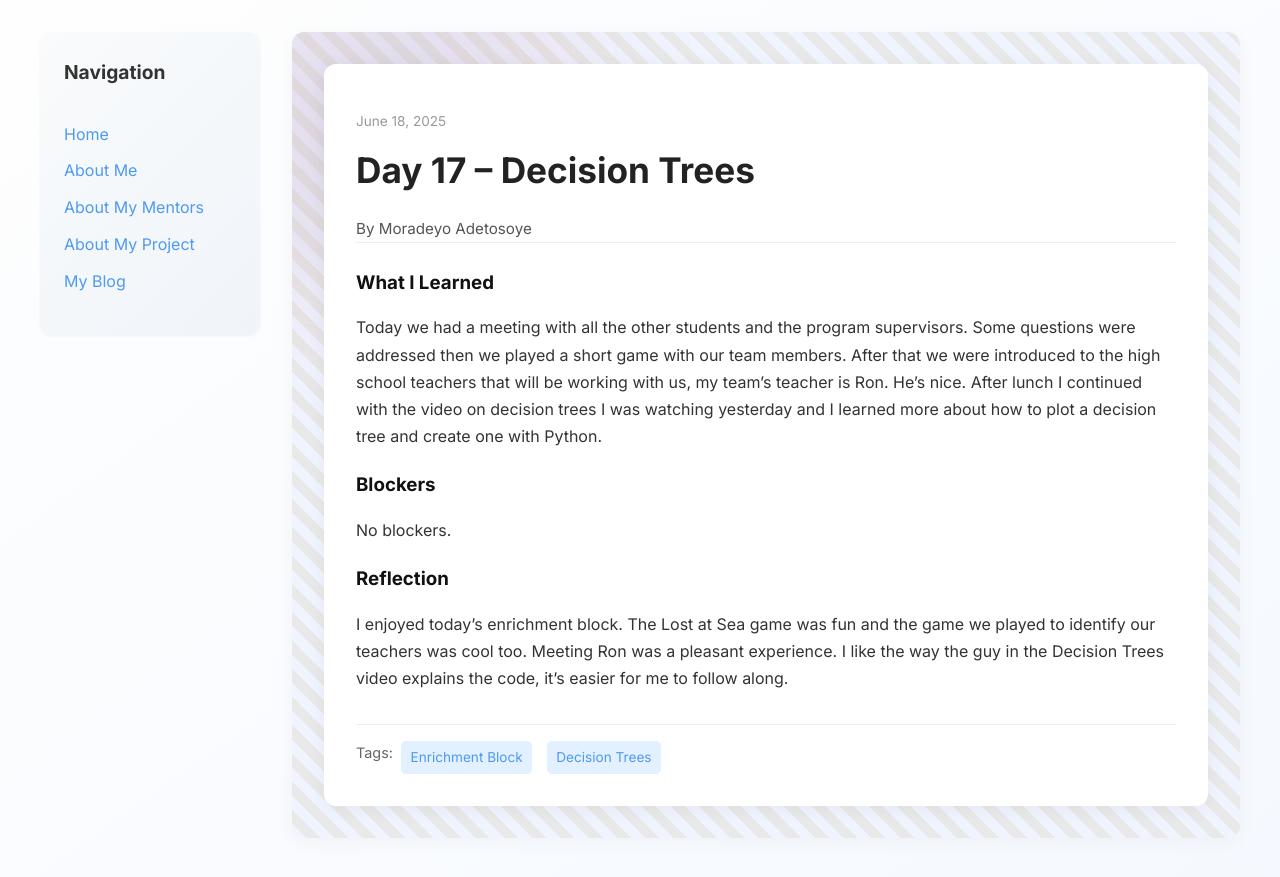
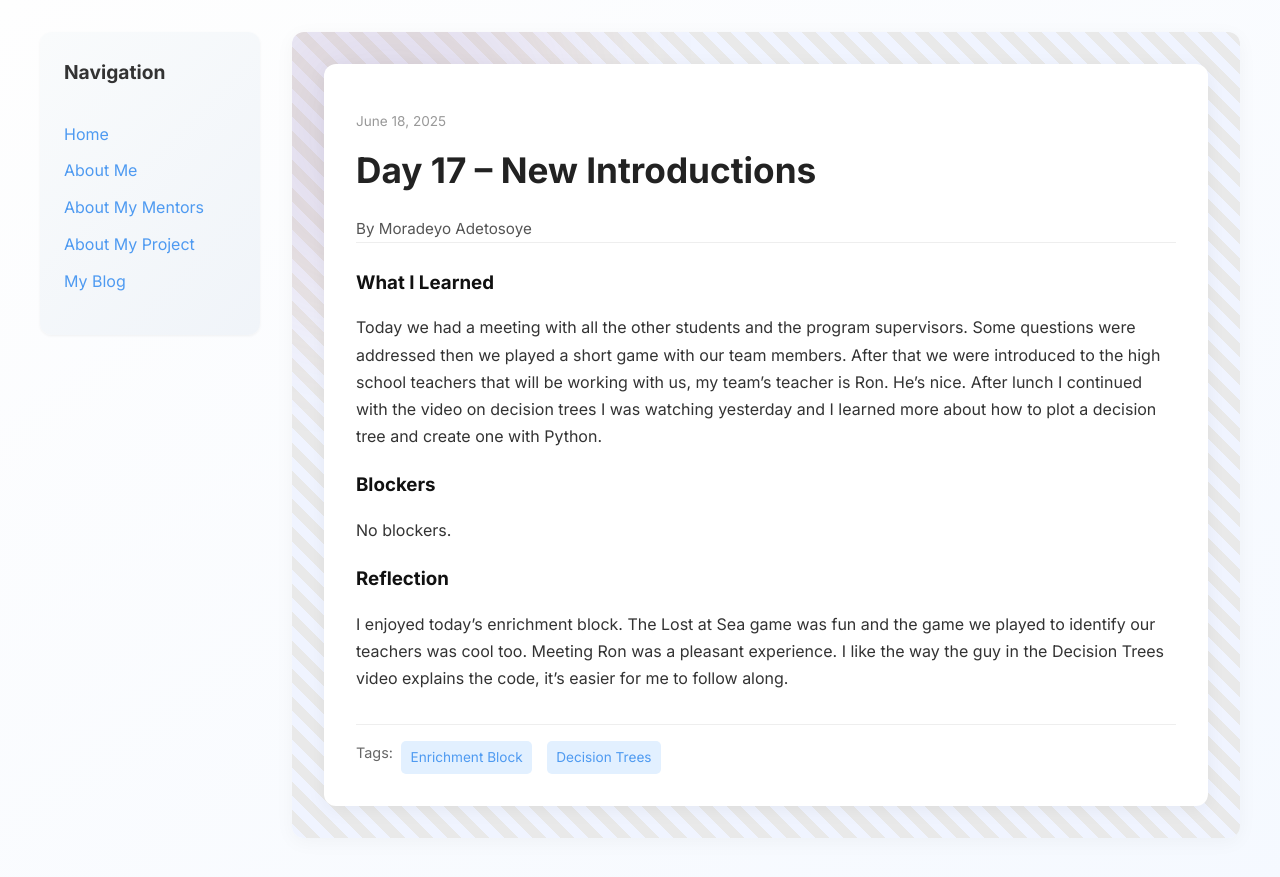
Before and after one commit to Deyo101/deyo101.github.io, a Jekyll site: the page built from _posts/2025-06-18-day-17.md, in a window 1280 px wide. Shown: the top 877 px of the page. Built offline with Jekyll 4.4.1, drawn with Linux system fonts in a browser that asks for light colours.

Commit message:
Update 2025-06-18-day-17.md

```diff
--- a/_posts/2025-06-18-day-17.md
+++ b/_posts/2025-06-18-day-17.md
@@ -1,6 +1,6 @@
 ---
 layout: post
-title: "Day 17 – Decision Trees"
+title: "Day 17 – New Introductions"
 date: 2025-06-18
 author: Moradeyo Adetosoye
 permalink: /day17.html
```
